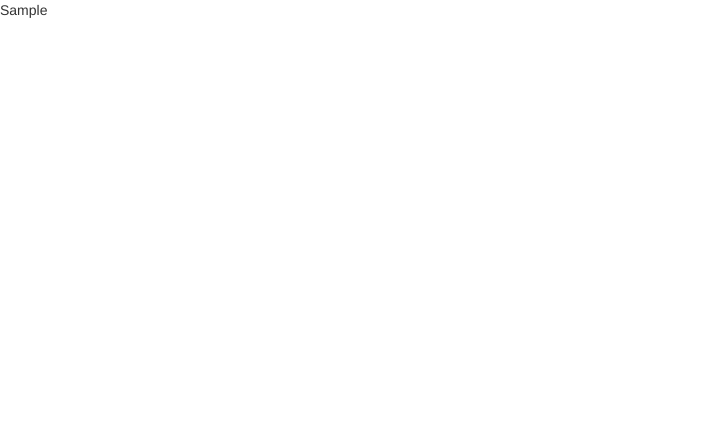
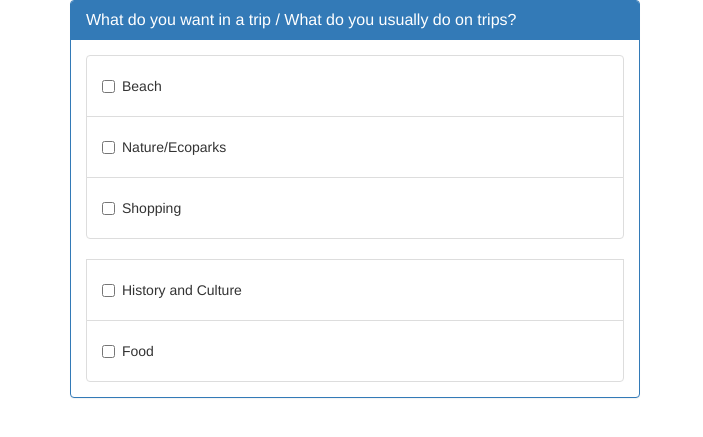
Before and after one commit to emanlodovice/philtrip-dummy-signup, a Django app: page / in a window 1280 px wide. Before the commit the part shown is almost empty. Shown: the top 437 px of the page, without its empty margins (0-703 px from the left). Run offline with Django 3.2, Linux system fonts and the light colour scheme; some libraries are stand-ins or nearby versions.

Commit message:
added important details

```diff
--- a/dummysignup/static/home.css
+++ b/dummysignup/static/home.css
@@ -1 +1,8 @@
-// code here
+.no-padding{
+	padding: 0px;
+}
+
+.no-top-bottom-padding{
+	padding-bottom: 0px;
+	padding-top: 0px;
+}
--- a/dummysignup/templates/home.html
+++ b/dummysignup/templates/home.html
@@ -2,11 +2,79 @@
 <html>
 <head>
 	<link rel="stylesheet" type="text/css" href="{{ STATIC_URL }}bootstrap/css/bootstrap.css"/>
-
+	<link rel="stylesheet" type="text/css" href="{{ STATIC_URL }}home.css"/>
     <title>PhilTrip</title>
 </head>
-<body>
-    Sample
+<body class="container">
+
+
+	<div class="panel panel-primary col-lg-6 no-padding">
+  		<div class="panel-heading">
+    	<h3 class="panel-title">What do you want in a trip / What do you usually do on trips?</h3>
+  	</div>
+
+  	<div class="panel-body">
+    	<div class="list-group">
+	  		<li class="list-group-item">
+		  		<div class="input-group">
+	      			<div class="checkbox">
+    					<label>
+      						<input type="checkbox" id="mountain">
+      						Beach
+    					</label>
+  					</div>
+  				</div>
+	  		</li>
+
+			<li class="list-group-item">
+		  		<div class="input-group">
+	      			<div class="checkbox">
+    					<label>
+      						<input type="checkbox" id="mountain">
+      						Nature/Ecoparks
+    					</label>
+  					</div>
+  				</div>
+	  		</li>
+
+			<li class="list-group-item">
+		  		<div class="input-group">
+	      			<div class="checkbox">
+    					<label>
+      						<input type="checkbox" id="mountain">
+      						Shopping
+    					</label>
+  					</div>
+  				</div>
+	  		</li>
+
+		</div>
+
+		<li class="list-group-item">
+		  		<div class="input-group">
+	      			<div class="checkbox">
+    					<label>
+      						<input type="checkbox" id="mountain">
+      						History and Culture
+    					</label>
+  					</div>
+  				</div>
+	  		</li>
+
+		<li class="list-group-item">
+		  		<div class="input-group">
+	      			<div class="checkbox">
+    					<label>
+      						<input type="checkbox" id="mountain">
+      						Food
+    					</label>
+  					</div>
+  				</div>
+	  		</li>
+  	</div>
+	</div>
+
+
 </body>
 
 	<script src="{{ STATIC_URL }}jquery/jquery-1.11.2.min.js"></script>
```
